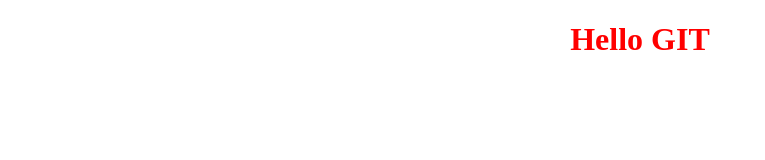
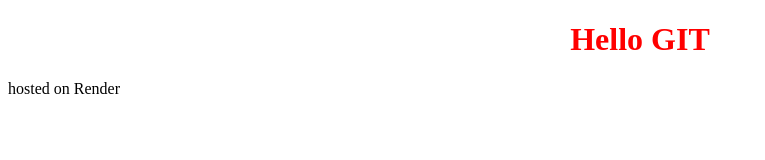
Before and after one commit to MaedehJedari/my-first-project1, a plain HTML site: page index.html in a window 1280 px wide. Shown: the whole page, without its empty margins (0-765 px from the left). Drawn offline with Linux system fonts and the light colour scheme.

Commit message:
Added host info

```diff
--- a/index.html
+++ b/index.html
@@ -8,6 +8,7 @@
   </head>
   <body>
     <h1>Hello GIT</h1>
+    <p>hosted on Render</p>
     <script src="script.js"></script>
   </body>
 </html>
```
